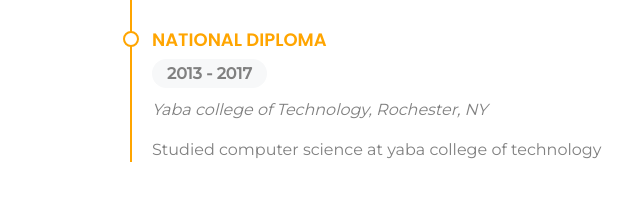
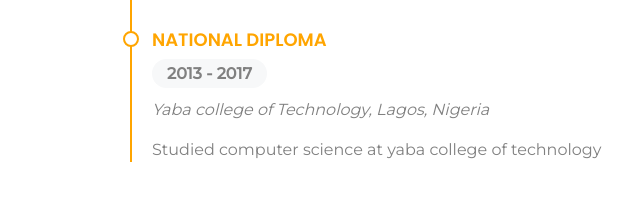
Before and after one commit to Rahmondipo1092/Aminu-AbdulRahman, a plain HTML site: page index.html in a window 1280 px wide. Shown: the part 3223-3439 px from the top of the page, 2-642 px from the left. Drawn offline with Linux system fonts and the light colour scheme.

Commit message:
Add files via upload

```diff
--- a/index.html
+++ b/index.html
@@ -283,7 +283,7 @@
             <div class="resume-item">
               <h4>NATIONAL DIPLOMA</h4>
               <h5 id="Resumeyear1">2013 - 2017</h5>
-              <p><em>Yaba college of Technology, Rochester, NY</em></p>
+              <p><em>Yaba college of Technology, Lagos, Nigeria</em></p>
               <p> Studied computer science at yaba college of technology </p>
             </div>
           </div>
```
